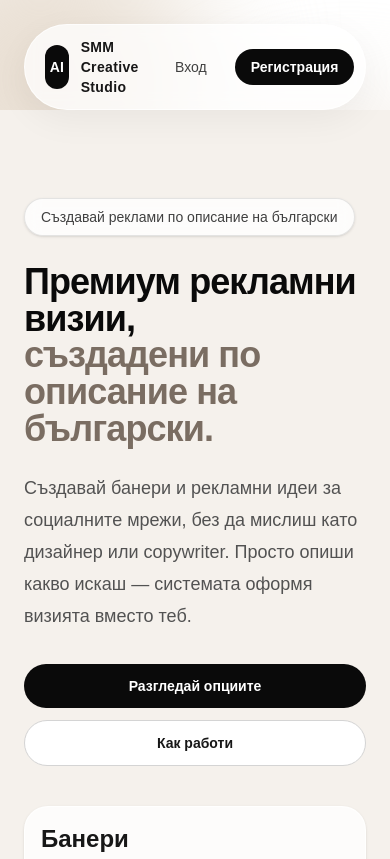
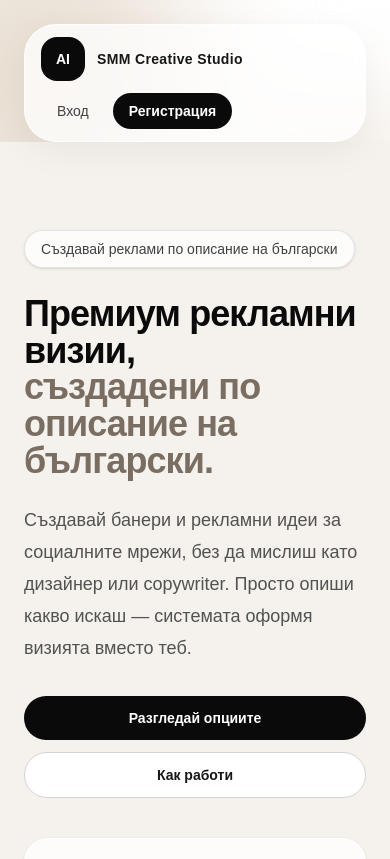
Before and after one commit to celevra-coder/ai-smm-platform, a Next.js app: page / in a window 390 px wide. Shown: the top 859 px of the page. Built offline with nearby package versions, Linux system fonts and the light colour scheme; no server answers.

Commit message:
fix mobile navbar layout

```diff
--- a/components/Navbar.tsx
+++ b/components/Navbar.tsx
@@ -150,7 +150,7 @@ const handleLogout = async () => {
 };
 
   return (
-    <header className="flex items-center justify-between rounded-full border border-white/70 bg-white/75 px-5 py-3 shadow-[0_10px_35px_rgba(0,0,0,0.05)] backdrop-blur">
+    <header className="flex flex-wrap items-center justify-between gap-3 rounded-[2rem] border border-white/70 bg-white/75 px-4 py-3 shadow-[0_10px_35px_rgba(0,0,0,0.05)] backdrop-blur sm:flex-nowrap sm:rounded-full sm:px-5">
       <Link href="/" className="flex items-center gap-3">
   <div className="flex h-11 w-11 items-center justify-center rounded-2xl bg-neutral-950 text-sm font-bold text-white">
     AI
@@ -162,7 +162,7 @@ const handleLogout = async () => {
   </div>
 </Link>
 
-      <div className="flex items-center gap-3">
+      <div className="flex flex-wrap items-center justify-end gap-2 sm:gap-3">
         {isLoggedIn ? (
           <>
           {(credits ?? 0) > 0 ? (
@@ -199,17 +199,17 @@ const handleLogout = async () => {
 </Link>
             <Link
               href="/account"
-              className="inline-flex rounded-full bg-neutral-900 px-4 py-2 text-sm font-semibold text-white transition hover:opacity-90"
+              className="hidden rounded-full bg-neutral-900 px-4 py-2 text-sm font-semibold text-white transition hover:opacity-90 sm:inline-flex"
             >
               Профил
             </Link>
 
             <button
-              onClick={handleLogout}
-              className="inline-flex rounded-full border border-red-200 bg-red-50 px-4 py-2 text-sm font-semibold text-red-600 transition hover:bg-red-600 hover:text-white"
-            >
-              Изход
-            </button>
+  onClick={handleLogout}
+  className="hidden rounded-full border border-red-200 bg-red-50 px-4 py-2 text-sm font-semibold text-red-600 transition hover:bg-red-600 hover:text-white sm:inline-flex"
+>
+  Изход
+</button>
           </>
         ) : (
           <>
```
